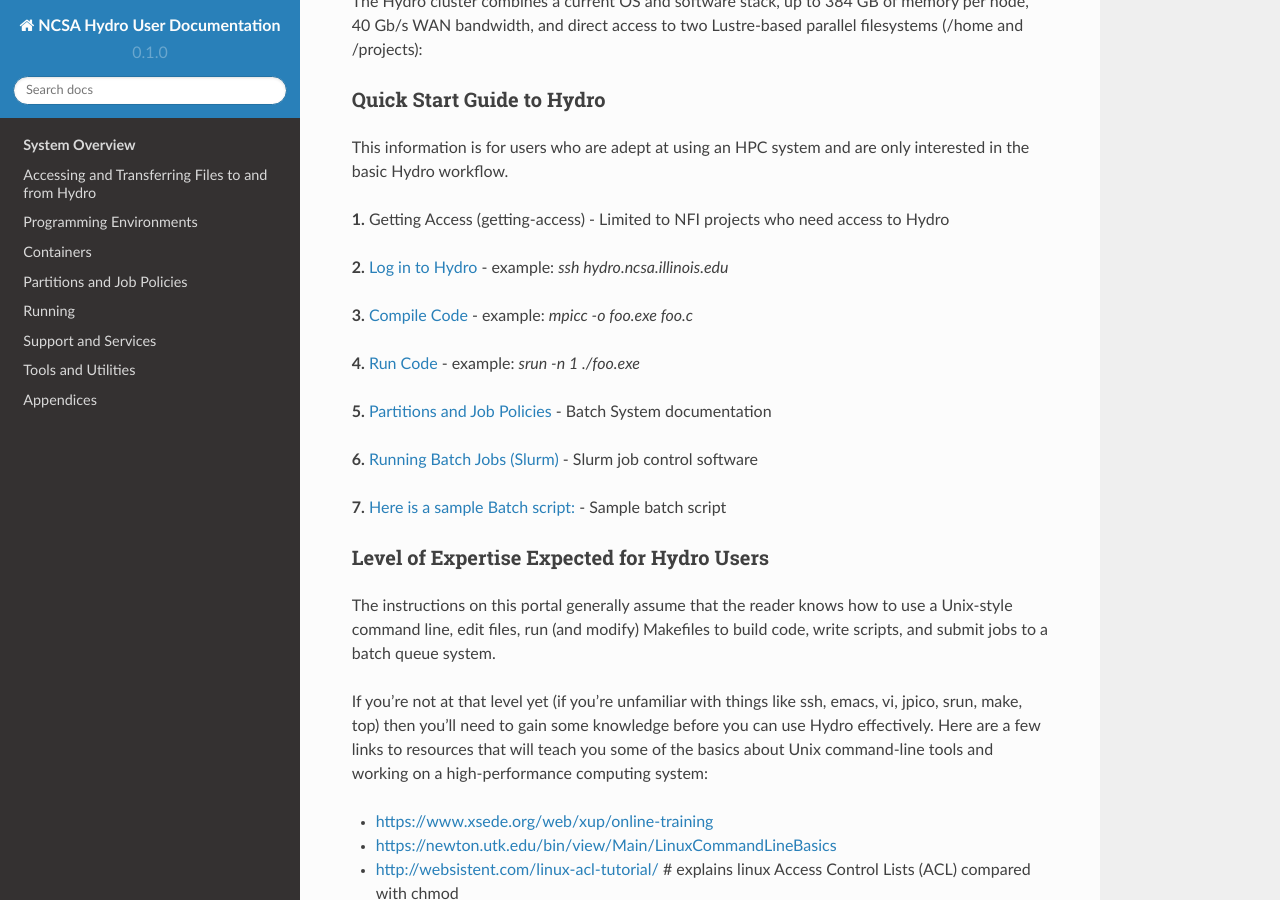
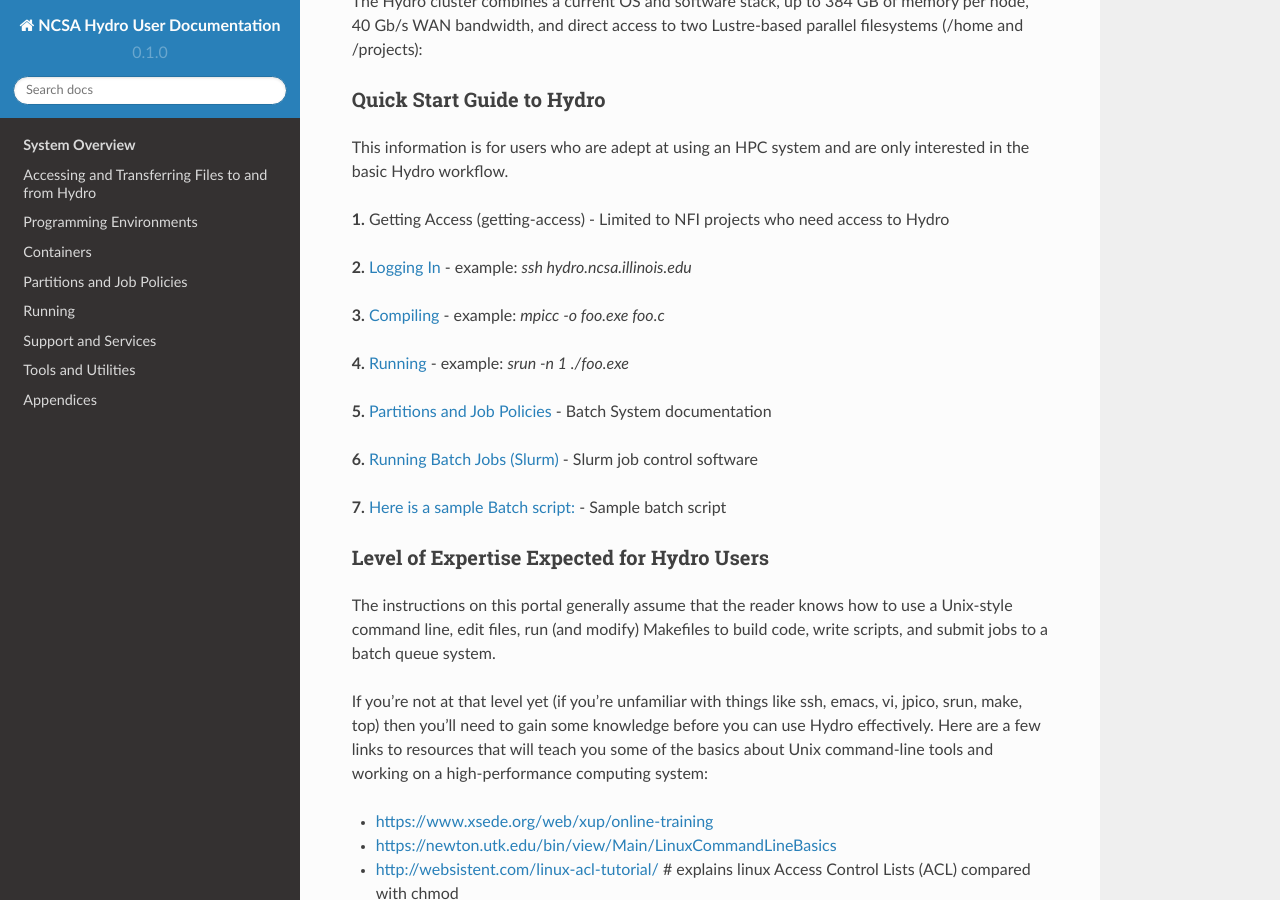
Before and after one commit to ncsa/hydro_documentation, a Sphinx documentation site: the page built from docs/source/index.rst, in a window 1280 px wide and 900 px high, scrolled down 351 px. Built offline with Sphinx 7.4.7 and the Read the Docs theme 2.0.0, drawn with Linux system fonts in a browser that asks for light colours; pages that are not in the unit, such as notebooks, are missing from menus.

Commit message:
fix internal refs
Internal reference pages fixed.  External training links will need to be updated.

```diff
--- a/docs/source/index.rst
+++ b/docs/source/index.rst
@@ -24,11 +24,11 @@
 **1.** Getting Access (:ref:`getting-access`) - Limited to NFI projects who need
 access to Hydro
 
-**2.** `Log in to Hydro <#Logging%20in>`__ - example: *ssh hydro.ncsa.illinois.edu*
+**2.** :ref:`logging-in` - example: *ssh hydro.ncsa.illinois.edu*
 
-**3.** `Compile Code <#Compiling>`__ - example: *mpicc -o foo.exe foo.c*
+**3.** :ref:`compiling` - example: *mpicc -o foo.exe foo.c*
 
-**4.** `Run Code <#Run%20Code>`__ - example: *srun -n 1 ./foo.exe*
+**4.** :ref:`running` - example: *srun -n 1 ./foo.exe*
 
 **5.** :ref:`partitions-job-policies` - Batch System documentation
 
```
